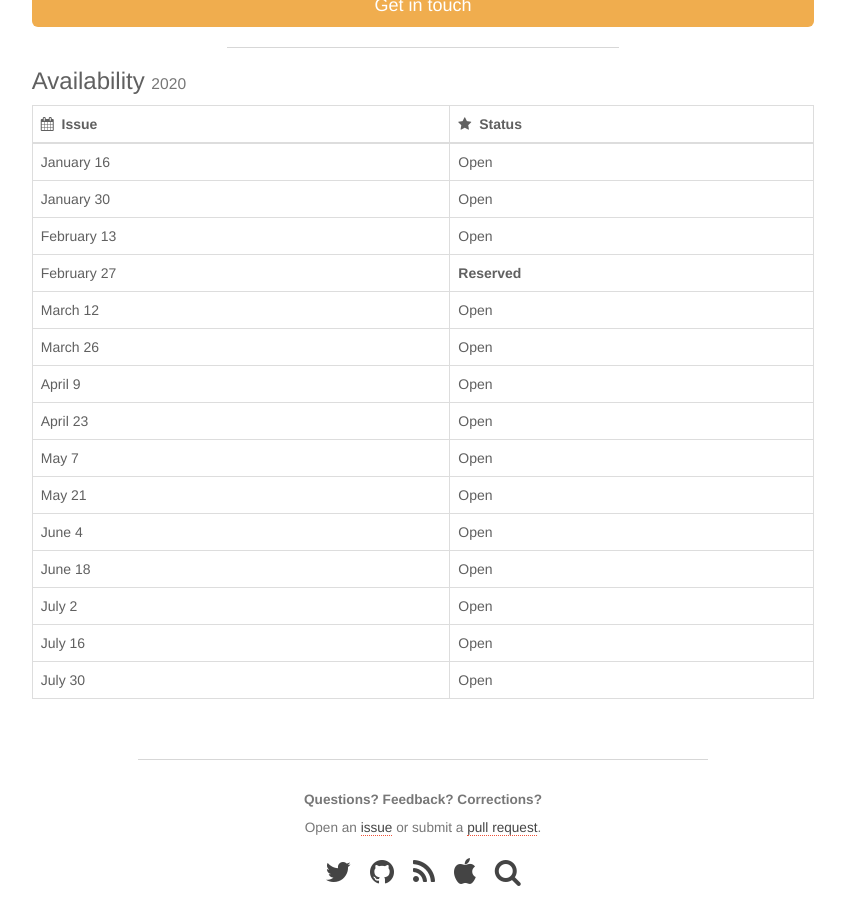
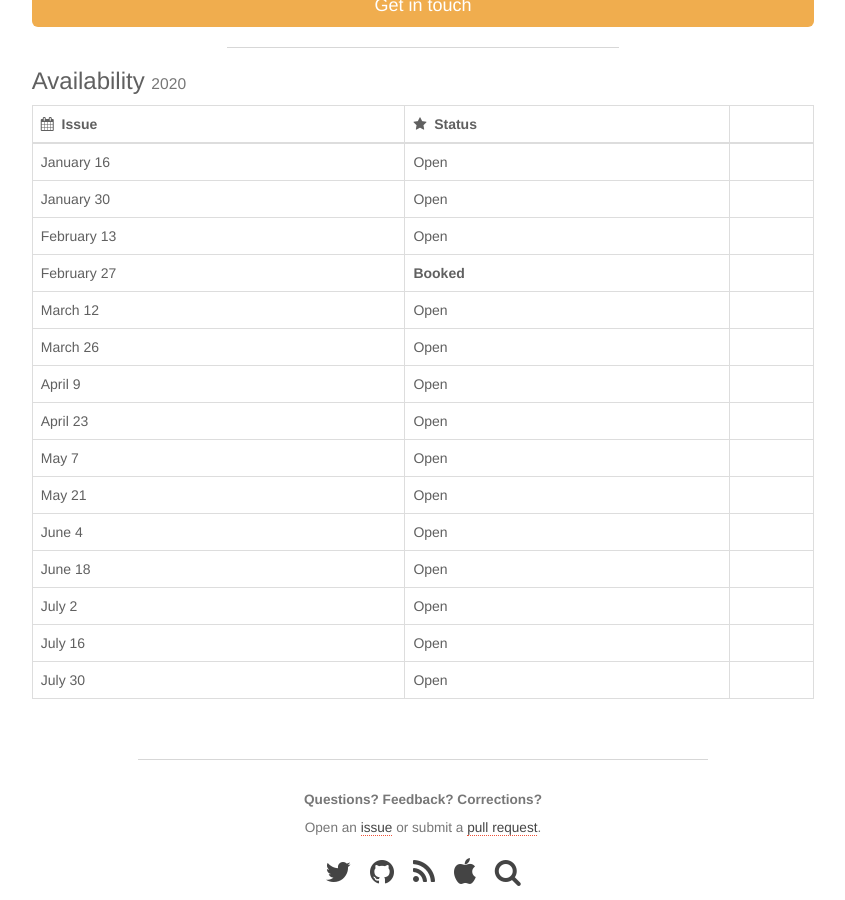
Before and after one commit to SwiftWeekly/swiftweekly.github.io, a Jekyll site: the page built from sponsorship.md, in a window 1280 px wide and 900 px high, scrolled down 1118 px. Shown: the whole window, without its empty margins (217-1062 px from the left). Built offline with Jekyll 4.4.1, drawn with Linux system fonts in a browser that asks for light colours.

Commit message:
Update sponsorship.md

```diff
--- a/sponsorship.md
+++ b/sponsorship.md
@@ -63,7 +63,7 @@ Sponsored Links should be relevant to the Swift programming community. To sponso
 | January 16   | Open |
 | January 30   | Open |
 | February 13  | Open |
-| February 27  | **Reserved** |
+| February 27  | **Booked** | <!-- NativeConnect -->
 | March 12     | Open |
 | March 26     | Open |
 | April 9      | Open |
```
